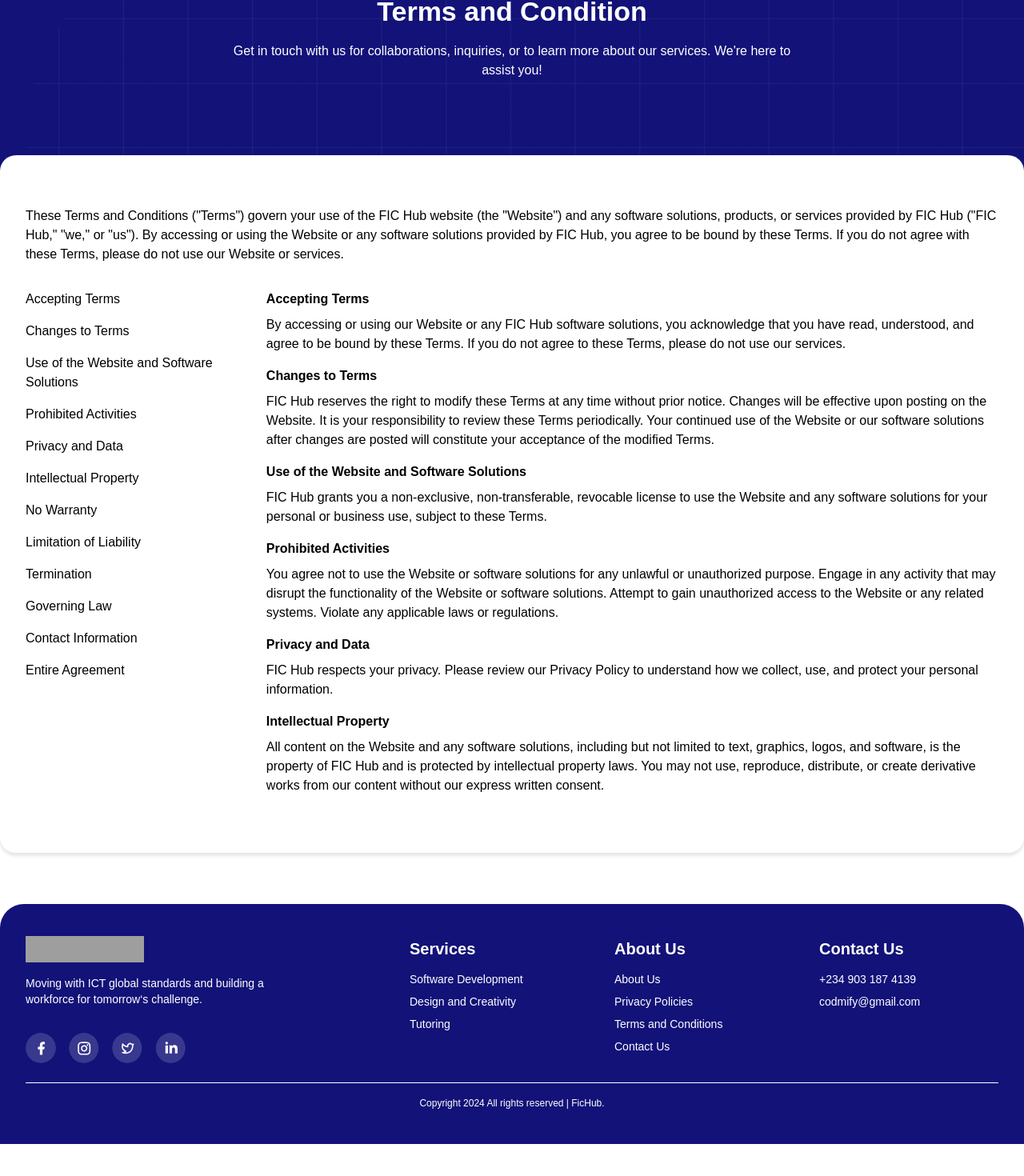
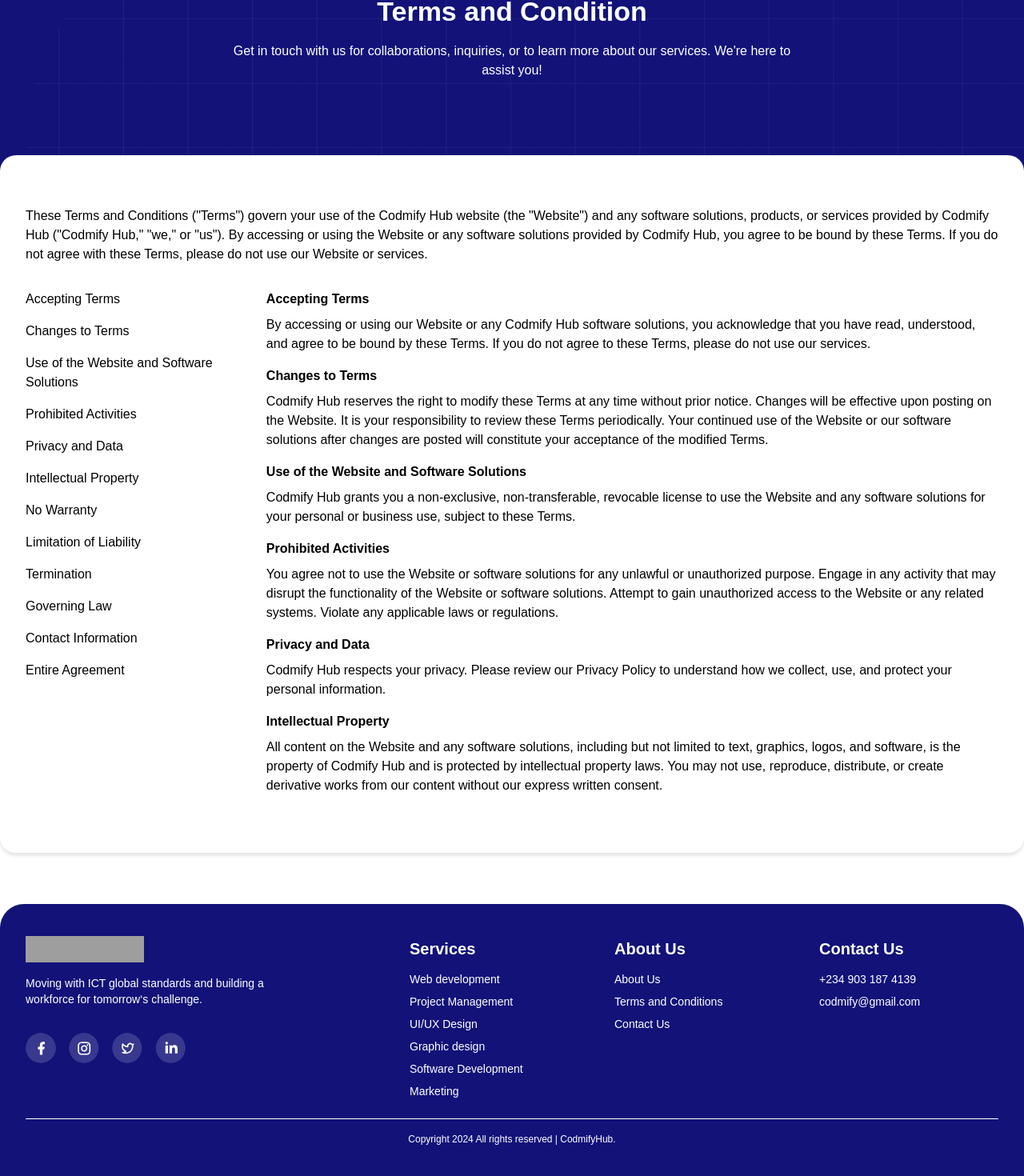
Before and after one commit to Codmify/codmify-main-website, a Next.js app: page /t-and-c in a window 1280 px wide. Shown: the part 206-1676 px from the top of the page at 80% size. Before the commit the page ends 1636 px from the top, so only its background shows below. Built offline with nearby package versions, Linux system fonts and the light colour scheme; grey boxes are pictures that could not be loaded; a web font is replaced by a local one.

Commit message:
connect email

```diff
--- a/package.json
+++ b/package.json
@@ -14,6 +14,7 @@
     "@mui/material": "^5.16.6",
     "next": "14.2.5",
     "nextjs-toploader": "^1.6.12",
+    "node-mailjet": "^6.0.6",
     "react": "^18",
     "react-dom": "^18",
     "react-icons": "^5.2.1",
@@ -22,6 +23,7 @@
   },
   "devDependencies": {
     "@types/node": "^20",
+    "@types/node-mailjet": "^3.3.12",
     "@types/react": "^18",
     "@types/react-dom": "^18",
     "@types/react-scroll": "^1.8.10",
--- a/src/app/globals.css
+++ b/src/app/globals.css
@@ -94,7 +94,7 @@
 .swiper-wrapper {
   padding-top: 45px;
 }
-.swiper-slide:nth-child(1) {
+.swiper-slide:nth-of-type(1) {
   margin-left: 30px;
 }
 .swiper-button-prev,
--- a/src/app/services/page.tsx
+++ b/src/app/services/page.tsx
@@ -23,6 +23,7 @@
       >
         {servicesHolder.map((service) => (
           <Stack
+            id={service.reference}
             key={service.title}
             width={{ md: "49%" }}
             bgcolor={service.contrast ? "#121279" : "#E7EBEF"}
--- a/src/app/t-and-c/page.tsx
+++ b/src/app/t-and-c/page.tsx
@@ -16,12 +16,12 @@
       subtitle="Get in touch with us for collaborations, inquiries, or to learn more about our services. We're here to assist you!"
     >
       <Typography>
-        These Terms and Conditions ("Terms") govern your use of the FIC Hub
+        These Terms and Conditions ("Terms") govern your use of the Codmify Hub
         website (the "Website") and any software solutions, products, or
-        services provided by FIC Hub ("FIC Hub," "we," or "us"). By accessing or
-        using the Website or any software solutions provided by FIC Hub, you
-        agree to be bound by these Terms. If you do not agree with these Terms,
-        please do not use our Website or services.
+        services provided by Codmify Hub ("Codmify Hub," "we," or "us"). By
+        accessing or using the Website or any software solutions provided by
+        Codmify Hub, you agree to be bound by these Terms. If you do not agree
+        with these Terms, please do not use our Website or services.
       </Typography>
       <Conditions />
     </LandingSpecial>
--- a/src/components/Footer.tsx
+++ b/src/components/Footer.tsx
@@ -4,6 +4,7 @@
 import { aboutUsMenu, servicesMenu, socials } from "@/utils/nav-menus";
 import Link from "next/link";
 import Image from "next/image";
+import { servicesHolder } from "@/utils/services-holder";
 
 export default function Footer() {
   return (
@@ -19,8 +20,8 @@
         }}
       >
         <Stack
-          direction={"row"}
-          gap={{ xs: 2, md: 4 }}
+          direction={{ sm: "row" }}
+          gap={4}
           justifyContent={"space-between"}
           flexWrap={"wrap"}
           sx={{
@@ -65,14 +66,14 @@
           <Stack flex={{ xs: 1, lg: 0.5 }} spacing={1.5} className="alignEnd">
             <Typography variant="h6">Services</Typography>
             <Stack spacing={1}>
-              {servicesMenu.map((item, id) => (
+              {servicesHolder.map((item, id) => (
                 <Typography
                   variant="body2"
                   component={Link}
-                  href={item.url}
+                  href={"/services#" + item.reference}
                   key={id}
                 >
-                  {item.label}
+                  {item.title}
                 </Typography>
               ))}
             </Stack>
@@ -120,7 +121,8 @@
             display={"block"}
             color={"white"}
           >
-            Copyright {new Date().getFullYear()} All rights reserved | FicHub.
+            Copyright {new Date().getFullYear()} All rights reserved |
+            CodmifyHub.
           </Typography>
         </Box>
       </Container>
--- a/src/utils/nav-menus.ts
+++ b/src/utils/nav-menus.ts
@@ -39,7 +39,7 @@
 export const servicesMenu = [
   {
     label: "Software Development",
-    url: "",
+    url: "/services",
   },
   {
     label: "Design and Creativity",
@@ -56,13 +56,13 @@
     label: "About Us",
     url: "",
   },
-  {
-    label: "Privacy Policies",
-    url: "",
-  },
+  // {
+  //   label: "Privacy Policies",
+  //   url: "",
+  // },
   {
     label: "Terms and Conditions",
-    url: "",
+    url: "/t-and-c",
   },
   {
     label: "Contact Us",
--- a/src/utils/services-holder.ts
+++ b/src/utils/services-holder.ts
@@ -1,36 +1,42 @@
 export const servicesHolder = [
   {
     title: "Web development",
+    reference: "web-dev",
     content:
       "We will help you create user-friendly and visually appealing interfaces for websites and mobile apps.We also conduct user research to understand the needs and wants of your target users, design wireframes and prototypes to test and iterate on your designs and implement your designs using the latest web development technologies.",
     contrast: true,
   },
   {
     title: "Project Management",
+    reference: "project-manage",
     content:
       "Our project management services ensure precision and efficiency in every project. We specialize in meticulous planning, resource allocation, and risk management, using industry best practices to guide projects from start to finish.Our team is skilled at navigating challenges and adapting plans to deliver high-quality results on time and within budget.",
     contrast: false,
   },
   {
     title: "UI/UX Design",
+    reference: "uiux",
     content:
       "We will help you create user-friendly and visually appealing interfaces for websites and mobile apps.We also conduct user research to understand the needs and wants of your target users, design wireframes and prototypes to test and iterate on your designs and implement your designs using the latest web development technologies.",
     contrast: false,
   },
   {
     title: "Graphic design",
+    reference: "graphics-design",
     content:
       "From logos and branding materials to marketing collateral and digital graphics, we ensure that every design element reflects your brand identity and vision. Our team of skilled designers works closely with you to understand your goals and bring your ideas to life, delivering visually stunning and memorable content that sets you apart from the competition.",
     contrast: true,
   },
   {
     title: "Software Development",
+    reference: "software-dev",
     content:
       "Our team of skilled developers and engineers specialize in crafting bespoke software solutions that are both robust and scalable. Whether you need custom applications, enterprise software, or cutting-edge mobile apps, we leverage the latest technologies and agile methodologies to deliver products that drive efficiency and innovation.",
     contrast: false,
   },
   {
     title: "Marketing",
+    reference: "marketing",
     content:
       "Stand out in a crowded marketplace with our dynamic marketing services. From crafting compelling digital campaigns and managing social media presence to strategic branding and content creation, we use data-driven insights and creative strategies to enhance your brand's visibility and engagement.",
     contrast: true,
--- a/src/utils/tAndCs.ts
+++ b/src/utils/tAndCs.ts
@@ -3,19 +3,19 @@
     title: "Accepting Terms",
     key: "accepting-terms",
     content:
-      "By accessing or using our Website or any FIC Hub software solutions, you acknowledge that you have read, understood, and agree to be bound by these Terms. If you do not agree to these Terms, please do not use our services.",
+      "By accessing or using our Website or any Codmify Hub software solutions, you acknowledge that you have read, understood, and agree to be bound by these Terms. If you do not agree to these Terms, please do not use our services.",
   },
   {
     title: "Changes to Terms",
     key: "changes-to-terms",
     content:
-      "FIC Hub reserves the right to modify these Terms at any time without prior notice. Changes will be effective upon posting on the Website. It is your responsibility to review these Terms periodically. Your continued use of the Website or our software solutions after changes are posted will constitute your acceptance of the modified Terms.",
+      "Codmify Hub reserves the right to modify these Terms at any time without prior notice. Changes will be effective upon posting on the Website. It is your responsibility to review these Terms periodically. Your continued use of the Website or our software solutions after changes are posted will constitute your acceptance of the modified Terms.",
   },
   {
     title: "Use of the Website and Software Solutions",
     key: "use-of-website",
     content:
-      "FIC Hub grants you a non-exclusive, non-transferable, revocable license to use the Website and any software solutions for your personal or business use, subject to these Terms.",
+      "Codmify Hub grants you a non-exclusive, non-transferable, revocable license to use the Website and any software solutions for your personal or business use, subject to these Terms.",
   },
   {
     title: "Prohibited Activities",
@@ -27,28 +27,28 @@
     title: "Privacy and Data",
     key: "privacy-and-data",
     content:
-      "FIC Hub respects your privacy. Please review our Privacy Policy to understand how we collect, use, and protect your personal information.",
+      "Codmify Hub respects your privacy. Please review our Privacy Policy to understand how we collect, use, and protect your personal information.",
   },
   {
     title: "Intellectual Property",
     key: "intellectual-property",
     content:
-      "All content on the Website and any software solutions, including but not limited to text, graphics, logos, and software, is the property of FIC Hub and is protected by intellectual property laws. You may not use, reproduce, distribute, or create derivative works from our content without our express written consent.",
+      "All content on the Website and any software solutions, including but not limited to text, graphics, logos, and software, is the property of Codmify Hub and is protected by intellectual property laws. You may not use, reproduce, distribute, or create derivative works from our content without our express written consent.",
   },
   {
     title: "No Warranty",
     key: "no-warranty",
-    content: `FIC Hub provides the Website and software solutions on an "as is" and "as available" basis. We do not warrant that our services will be error-free or uninterrupted.`,
+    content: `Codmify Hub provides the Website and software solutions on an "as is" and "as available" basis. We do not warrant that our services will be error-free or uninterrupted.`,
   },
   {
     title: "Limitation of Liability",
     key: "Limitation of-liability",
-    content: `FIC Hub shall not be liable for any direct, indirect, incidental, special, consequential, or punitive damages arising from your use of the Website or software solutions.`,
+    content: `Codmify Hub shall not be liable for any direct, indirect, incidental, special, consequential, or punitive damages arising from your use of the Website or software solutions.`,
   },
   {
     title: "Termination",
     key: "termination",
-    content: `FIC Hub may, at its sole discretion, terminate your access to the Website or software solutions at any time, with or without cause.`,
+    content: `Codmify Hub may, at its sole discretion, terminate your access to the Website or software solutions at any time, with or without cause.`,
   },
   {
     title: "Governing Law",
@@ -63,6 +63,6 @@
   {
     title: "Entire Agreement",
     key: "entire-agreement",
-    content: `These Terms constitute the entire agreement between you and FIC Hub regarding the use of the Website and software solutions and supersede any prior agreements. By using FIC Hub's Website and software solutions, you acknowledge that you have read and understood these Terms and agree to be bound by them. If you do not agree with these Terms, please refrain from using our services`,
+    content: `These Terms constitute the entire agreement between you and Codmify Hub regarding the use of the Website and software solutions and supersede any prior agreements. By using Codmify Hub's Website and software solutions, you acknowledge that you have read and understood these Terms and agree to be bound by them. If you do not agree with these Terms, please refrain from using our services`,
   },
 ];
```
Also changed, not shown: src/app/api/send-email/route.ts (added, +63 -0 lines), src/components/ContactUs.tsx (+104 -12 lines), src/components/Hero.tsx (+9 -6 lines), src/components/Toast.tsx (added, +83 -0 lines), 1 other file (tests, documents, lock files or other folders).
